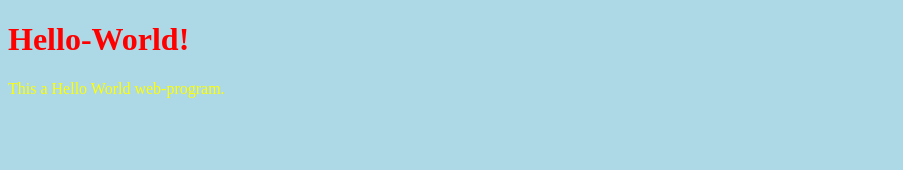
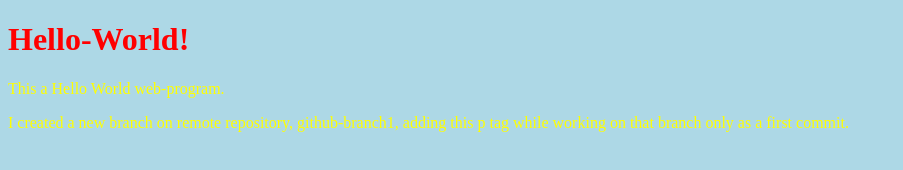
Before and after one commit to greyfurball7/hello-world, a plain HTML site: page index.html in a window 1280 px wide. Shown: the whole page, without its empty margins (0-903 px from the left). Drawn offline with Linux system fonts and the light colour scheme.

Commit message:
Update index.html
I updated index.html file in another branch on remote repository, github-branch1

```diff
--- a/index.html
+++ b/index.html
@@ -7,5 +7,6 @@
 	<body>
 		<h1>Hello-World!</h1>
 		<p>This a Hello World web-program.</p>
+		<p>I created a new branch on remote repository, github-branch1, adding this p tag while working on that branch only as a first commit.</p>
 	</body>
 </html>
```
